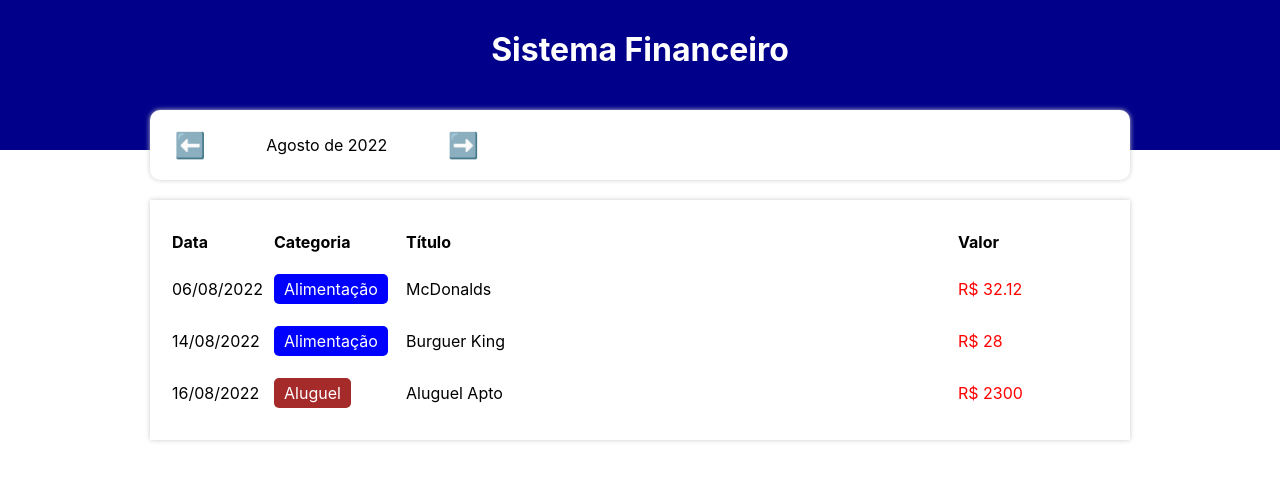
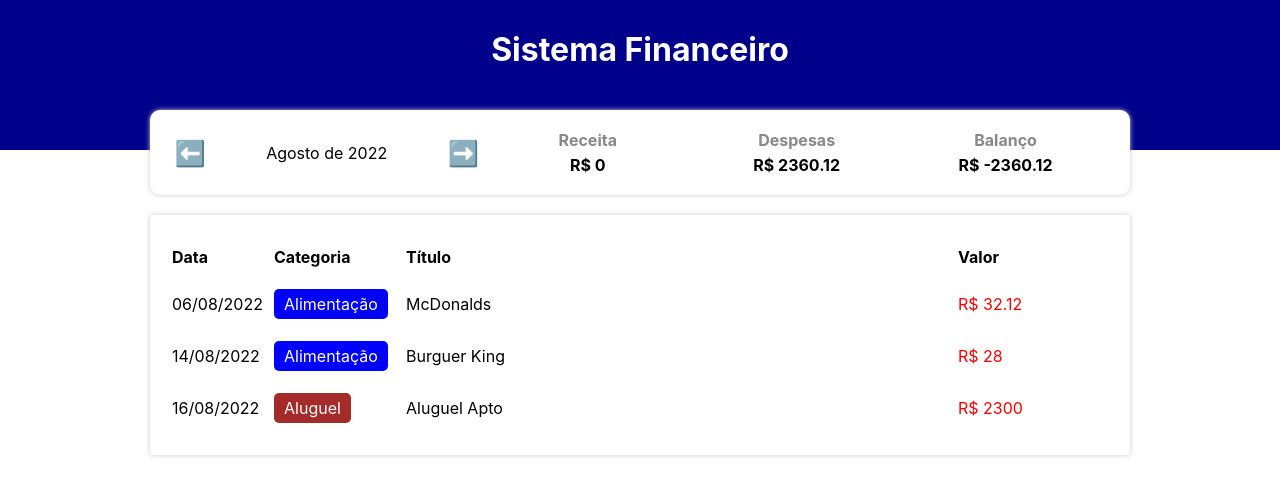
Before and after one commit to carloseduardob94/Expense-Tracker, a React (Create React App) app: page / in a window 1280 px wide. Shown: the top 496 px of the page. Built offline with nearby package versions, Linux system fonts and the light colour scheme.

Commit message:
ResumeItem created and updated App.tsx

```diff
--- a/src/App.tsx
+++ b/src/App.tsx
@@ -13,8 +13,11 @@ import { getCurrentMonth, filterListByMonth } from './helpers/dateFilter';
 const App = () => {
   const [list, setList] = useState(items)
   const [filteredList, setFilteredList] = useState<Item[]>([])
+  const [currentMonth, setCurrentMonth] = useState(getCurrentMonth())
+  const [income, setIncome] = useState(0)
+  const [expense, setExpense] = useState(0)
 
-  const [currentMonth, setCurrentMonth] = useState(getCurrentMonth())
+
 
   useEffect(() => {
     setFilteredList(filterListByMonth(list, currentMonth))
@@ -23,6 +26,23 @@ const App = () => {
   const handleMonthChange = (newMonth: string) => {
     setCurrentMonth(newMonth)
   }
+
+  useEffect(()=>{
+    let incomeCount = 0;
+    let expenseCount = 0;
+
+    for(let i in filteredList){
+      if(categories[filteredList[i].category].expense){
+        expenseCount += filteredList[i].value
+      }else{
+        incomeCount += filteredList[i].value
+      }
+    }
+
+    setIncome(incomeCount)
+    setExpense(expenseCount)
+
+  },[filteredList])
 
   return (
     <Container>
@@ -35,6 +55,8 @@ const App = () => {
         <InfoArea
           currentMonth={currentMonth}
           onMonthChange={handleMonthChange}
+          income={income}
+          expense={expense}
         />
 
         {/*Área de inserir informações*/}
--- a/src/components/InfoArea/index.tsx
+++ b/src/components/InfoArea/index.tsx
@@ -1,12 +1,15 @@
 import { Container, MonthArea, ResumeArea, MonthArrow, MonthTitle } from './styles'
 import { formatCurrentMonth } from '../../helpers/dateFilter'
+import { ResumeItem } from '../ResumeItem'
 
 type Props = {
   currentMonth: string;
   onMonthChange: (newMonth: string) => void
+  income: number;
+  expense: number;
 }
 
-export const InfoArea = ({currentMonth, onMonthChange}: Props) => {
+export const InfoArea = ({currentMonth, onMonthChange, income, expense}: Props) => {
 
   const handlePrevMonth = () => {
     let [year, month] = currentMonth.split('-')
@@ -32,8 +35,11 @@ export const InfoArea = ({currentMonth, onMonthChange}: Props) => {
       </MonthArea>
 
       <ResumeArea>
+        <ResumeItem title="Receita" value={income}/>
+        <ResumeItem title="Despesas" value={expense}/>
+        <ResumeItem title="Balanço" value={income - expense}/>
+      </ResumeArea>
 
-      </ResumeArea>
     </Container>
   )
 }
--- /dev/null
+++ b/src/components/ResumeItem/index.tsx
@@ -0,0 +1,16 @@
+import { Container, Title, Info } from './styles'
+
+type Props = {
+  title: string;
+  value: number
+}
+
+export const ResumeItem = ({ title, value }: Props) => {
+  return(
+    <Container>
+      <Title>{title}</Title>
+      <Info>R$ {value}</Info>
+
+    </Container>
+  )
+}
--- /dev/null
+++ b/src/components/ResumeItem/styles.ts
@@ -0,0 +1,19 @@
+import styled from "styled-components";
+
+export const Container = styled.div`
+  flex: 1;
+`;
+
+
+export const Title = styled.div`
+  text-align: center;
+  font-weight: bold;
+  color: #888;
+  margin-bottom: 5px;
+`;
+
+export const Info = styled.div`
+  text-align: center;
+  font-weight: bold;
+  color: #000;
+`;
```
